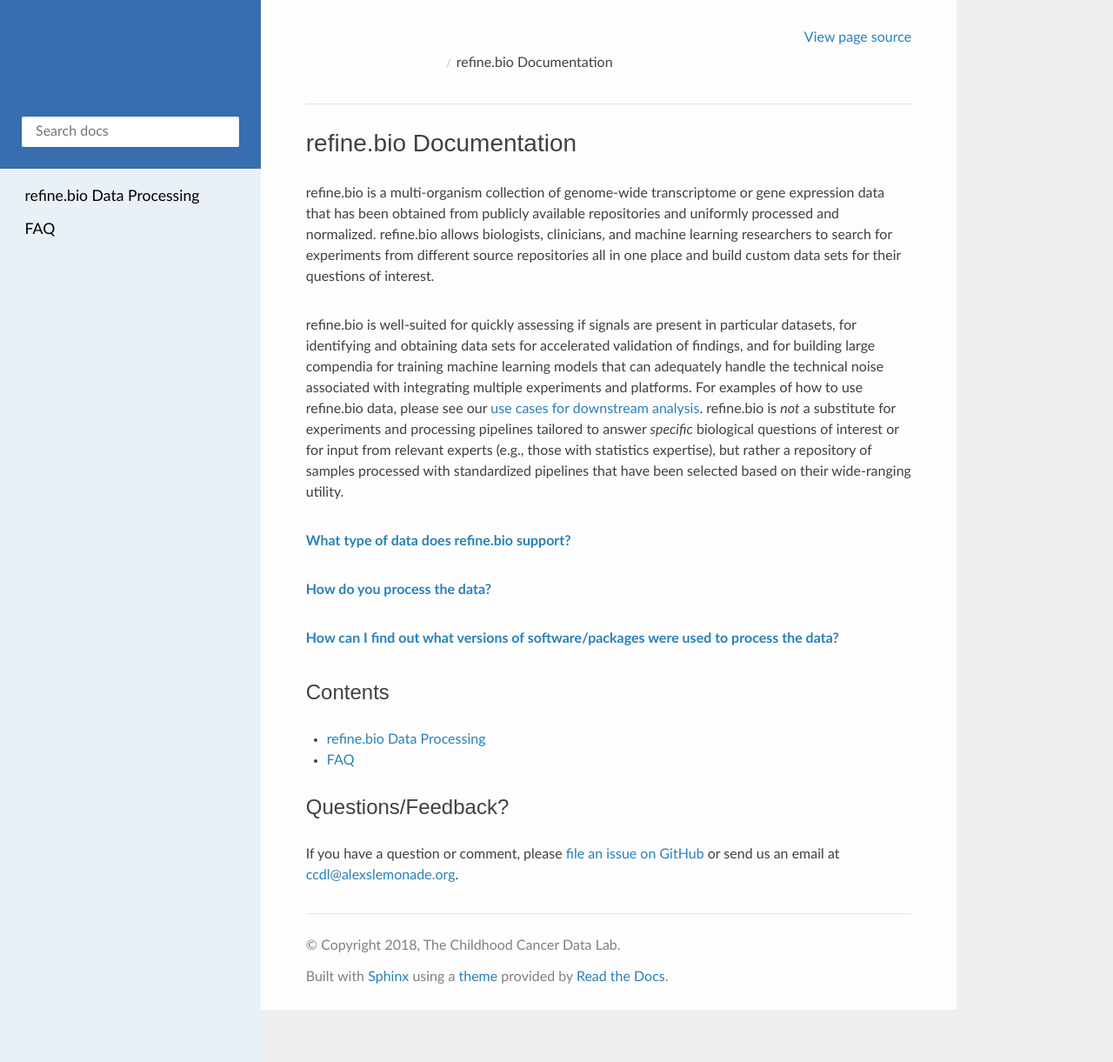
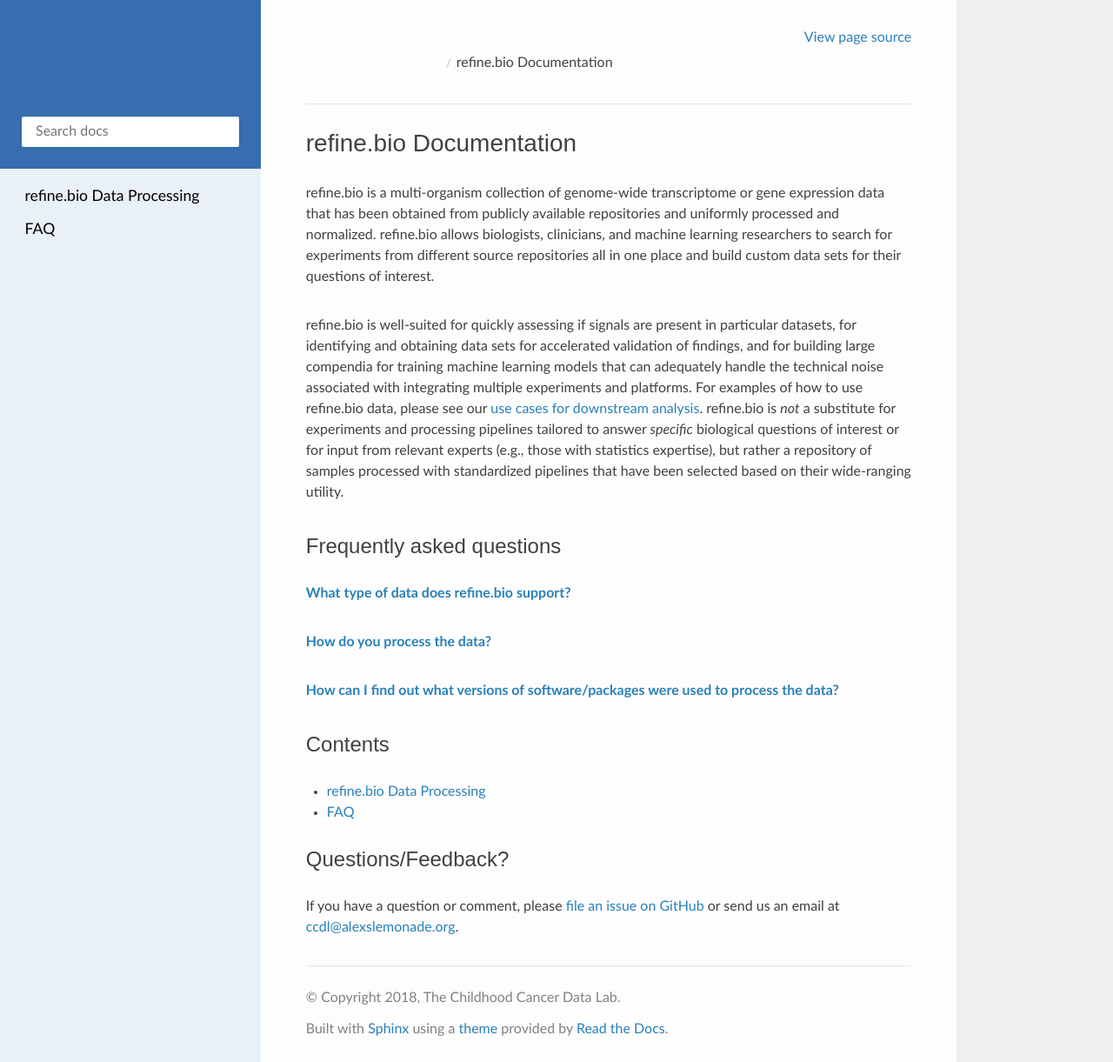
Before and after one commit to AlexsLemonade/refinebio-docs, a Sphinx documentation site: the page built from docs/index.md, in a window 1280 px wide and 1221 px high. Shown: the whole window at 87% size. Built offline with Sphinx 7.4.7 and the Read the Docs theme 2.0.0, drawn with Linux system fonts in a browser that asks for light colours.

Commit message:
Add FAQ header

```diff
--- a/docs/index.md
+++ b/docs/index.md
@@ -8,6 +8,8 @@
 refine.bio is well-suited for quickly assessing if signals are present in particular datasets, for identifying and obtaining data sets for accelerated validation of findings, and for building large compendia for training machine learning models that can adequately handle the technical noise associated with integrating multiple experiments and platforms.
 For examples of how to use refine.bio data, please see our [use cases for downstream analysis](https://refinebio-docs.readthedocs.io/en/latest/main_text.html#use-cases-for-downstream-analysis).
 refine.bio is _not_ a substitute for experiments and processing pipelines tailored to answer _specific_ biological questions of interest or for input from relevant experts (e.g., those with statistics expertise), but rather a repository of samples processed with standardized pipelines that have been selected based on their wide-ranging utility.
+
+### Frequently asked questions
 
 [**What type of data does refine.bio support?**](https://refinebio-docs.readthedocs.io/en/latest/faq.html#what-type-of-data-does-refine-bio-support)
 
```
